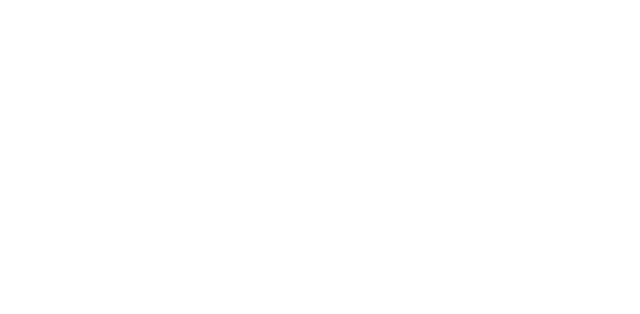
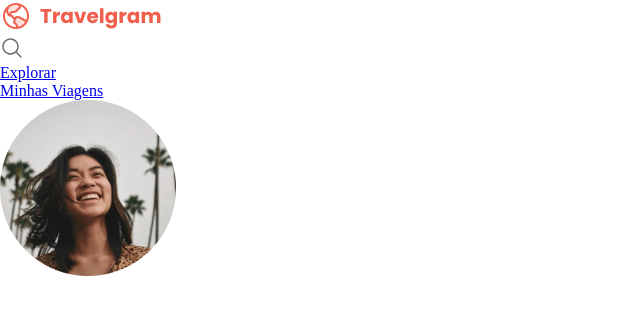
Before and after one commit to felippe1987/projeto_travelgram, a plain HTML site: page index.html in a window 1280 px wide. Shown: the whole page, without its empty margins (0-640 px from the left). Drawn offline with Linux system fonts and the light colour scheme.

Commit message:
menu superior de navegation pronto

```diff
--- a/index.html
+++ b/index.html
@@ -12,5 +12,34 @@
       rel="stylesheet"
     />
   </head>
-  <body></body>
+  <body>
+    <header>
+      <nav>
+        <a href="#" id="logo">
+          <img src="assets/Logo.svg" alt="logomarca" />
+        </a>
+
+        <ul id="primary-menu">
+          <li>
+            <a href="#">
+              <img
+                src="assets/images/icons/MagnifyingGlass.svg"
+                alt="ícone de lupa"
+              />
+              <li><a href="#">Explorar</a></li>
+              <li><a href="#">Minhas Viagens</a></li>
+              <li>
+                <a href="#">
+                  <img
+                    src="assets/Profile pic.png"
+                    alt="imagem de Isabela Torres"
+                  />
+                </a>
+              </li>
+            </a>
+          </li>
+        </ul>
+      </nav>
+    </header>
+  </body>
 </html>
```
Also changed, not shown: assets/Image 02.png (deleted), assets/Image 03.png (deleted), assets/Image 04.png (deleted), assets/Image 05.png (deleted), assets/Image 06.png (deleted), assets/Image 07.png (deleted), assets/Image 08.png (deleted), assets/Image 09.png (deleted), assets/Image 10.png (deleted), assets/Image 11.png (deleted), assets/Profile pic.png (added), assets/images/icons/AirplaneTilt.svg (renamed from assets/AirplaneTilt.svg), assets/images/icons/Image.svg (renamed from assets/Image.svg), assets/images/icons/MagnifyingGlass.svg (renamed from assets/MagnifyingGlass.svg), 2 more files, 12 other files.
